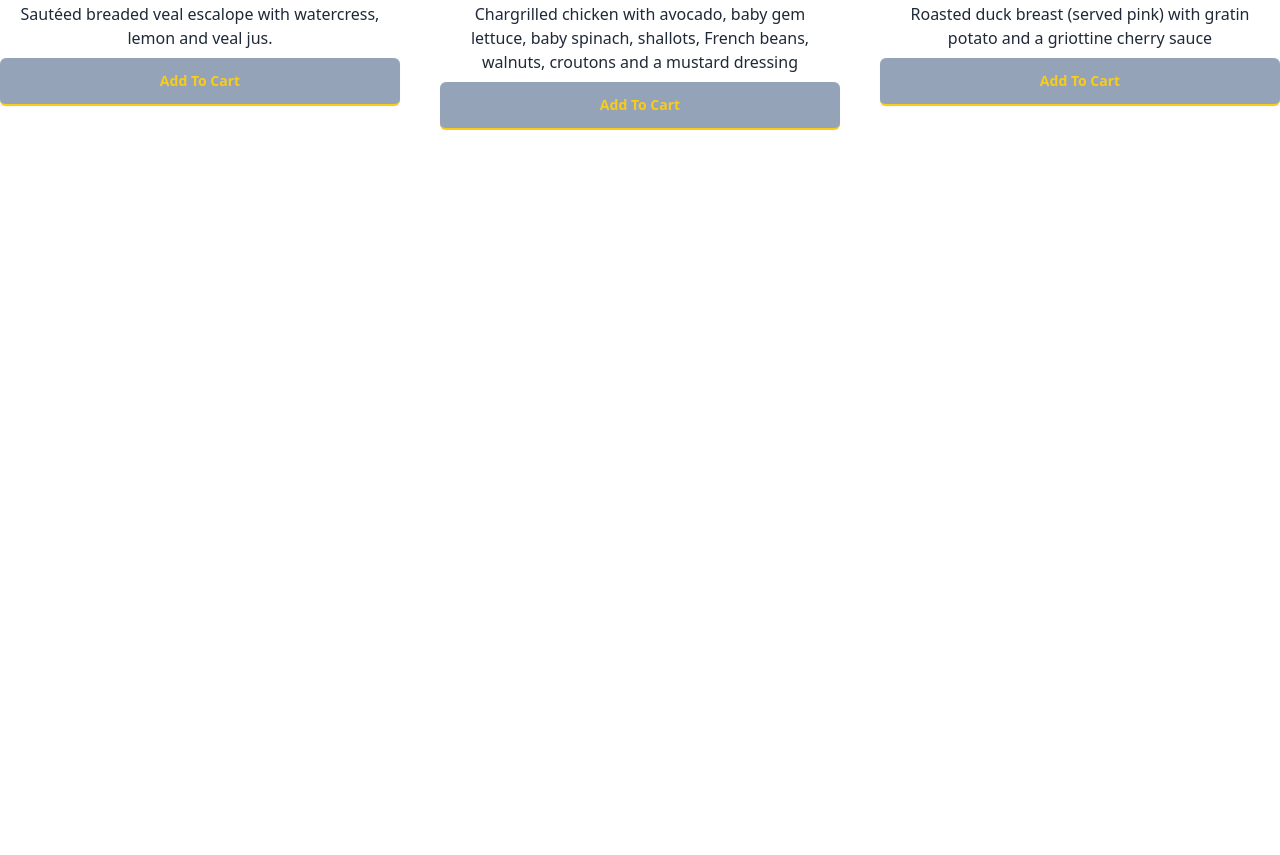
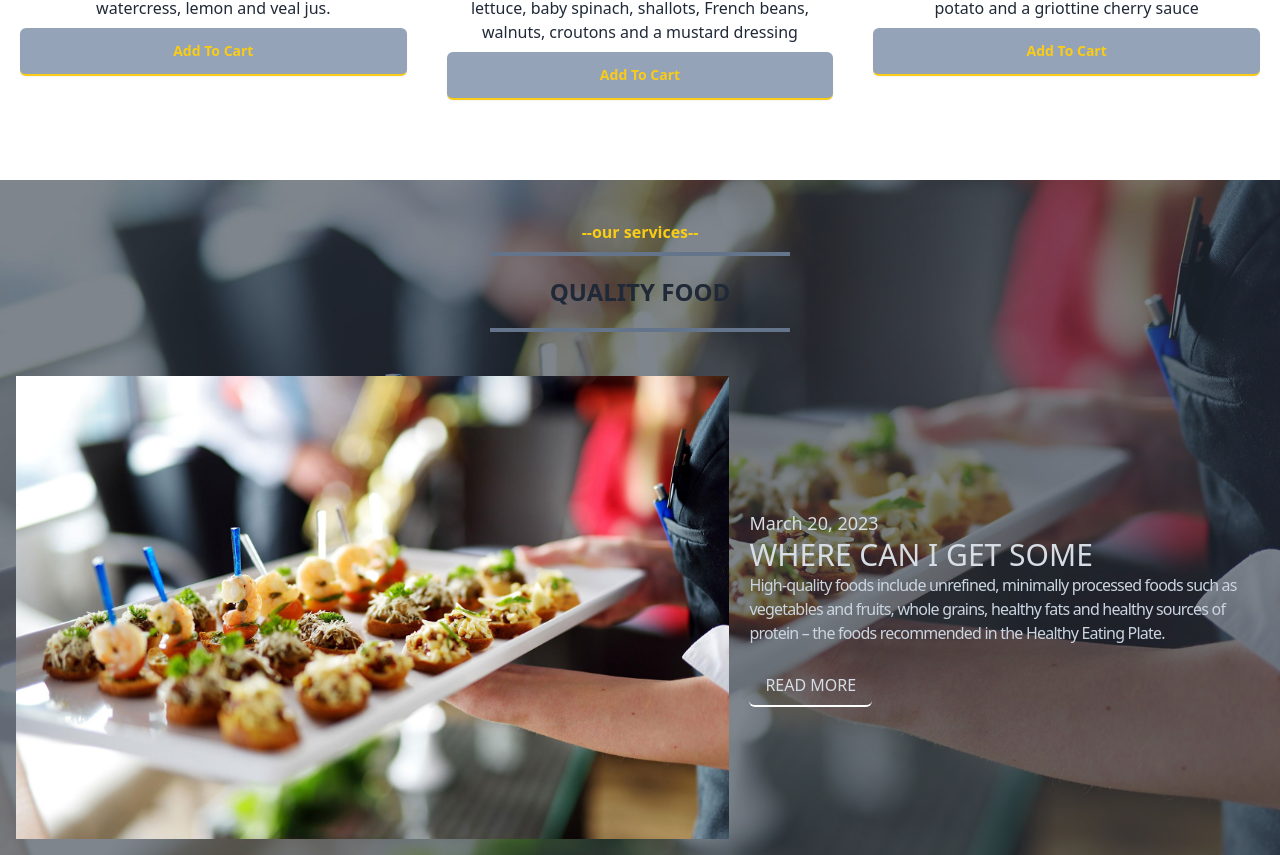
Before and after one commit to MD-Rakibul-Hassan/Foodhunter, a React (Vite) app: page / in a window 1280 px wide. Shown: the part 5029-5884 px from the top of the page. Before the commit the page ends 5159 px from the top, so only its background shows below. Built offline with nearby package versions, Linux system fonts and the light colour scheme.

Commit message:
add services food component home

```diff
--- a/src/Pages/Home/Home.jsx
+++ b/src/Pages/Home/Home.jsx
@@ -4,6 +4,7 @@ import Section_Title from "../../Componets/Sheared_Components/Section_Title/Sect
 import useGet_Menu from "../../Hooks/Get_Menu/useGet_Menu";
 import Header from "./Header/Header";
 import Home_Slider_Menu from "./Home_Slider_Menu/Home_Slider_Menu";
+import QuealityFood from "./QuealityFood/QuealityFood";
 
 
 const Home = () => {
@@ -39,10 +40,11 @@ const Home = () => {
 			  <Section_Title title='Chef Recommends' subTitle='--Should Try--' />
 		  </div>
 		  {/* Cart com  */}
-		  <div className="container mx-auto mt-20">
+		  <div className="container mx-auto mt-20 px-5">
 			  <Cart cardItem={salads}/>
 		  </div>
-			{/* Section Title com  */}
+		  {/* Queality food */}
+		  <QuealityFood />
 			{/* Testimonails  */}
 			{/* Footer com  */}
 		</div>
--- /dev/null
+++ b/src/Pages/Home/QuealityFood/QuealityFood.jsx
@@ -0,0 +1,41 @@
+import featuredImage from '../../../assets/home/featured.jpg'
+import Section_Title from '../../../Componets/Sheared_Components/Section_Title/Section_Title';
+const QuealityFood = () => {
+  return (
+		<div className='mt-20'>
+			<div
+				className="hero "
+				style={{
+					backgroundImage: `url(${featuredImage})`,
+				}}
+			>
+				<div className="hero-overlay bg-opacity-60"></div>
+				<div>
+					<div className='mt-10'>
+						<Section_Title title="Quality food" subTitle="--our services--" />
+					</div>
+					<div className="hero-content flex-col lg:flex-row justify-center gap-5  text-neutral-content ">
+						<div>
+							<img src={featuredImage} alt="" />
+						</div>
+						<div>
+							<p className='text-lg font-medium '>March 20, 2023</p>
+							<h3 className='uppercase text-3xl'>Where Can i get some</h3>
+							<p className='font-normal tracking-tighter text-md text-slate-300'>
+								High-quality foods include unrefined, minimally processed foods
+								such as vegetables and fruits, whole grains, healthy fats and
+								healthy sources of protein – the foods recommended in the
+								Healthy Eating Plate.
+							</p>
+							<div className='mt-5'>
+								<button className='uppercase border-b-2 border-white rounded-md px-4 py-2'>read more</button>
+							</div>
+						</div>
+					</div>
+				</div>
+			</div>
+		</div>
+	);
+}
+
+export default QuealityFood
```
